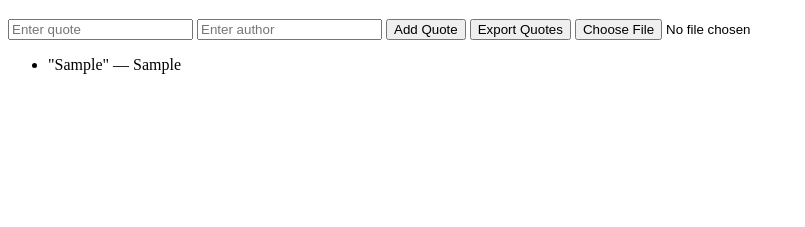
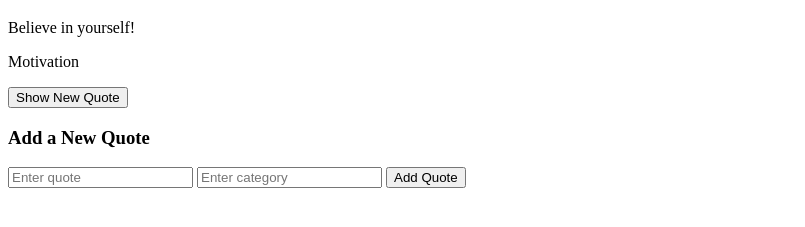
Before and after one commit to jwangetha/alx_fe_javascript, a plain HTML site: page index.html in a window 1280 px wide. Both pictures are taken after typing "Sample", "Sample" into the empty fields and a click on the button "Add Quote". Shown: the part 61-288 px from the top of the page, without its empty margins (0-805 px from the left). Drawn offline with Linux system fonts and the light colour scheme.

Commit message:
Correction on index.html and script.js

```diff
--- a/index.html
+++ b/index.html
@@ -7,14 +7,14 @@
 <body>
   <h1>Dynamic Quote Generator</h1>
 
+  <p id="quote-text"></p>
+  <p id="quote-category"></p>
+  <button id="showQuoteBtn">Show New Quote</button>
+
+  <h3>Add a New Quote</h3>
   <input type="text" id="quoteInput" placeholder="Enter quote">
-  <input type="text" id="authorInput" placeholder="Enter author">
+  <input type="text" id="categoryInput" placeholder="Enter category">
   <button id="addQuoteBtn">Add Quote</button>
-
-  <button id="exportBtn">Export Quotes</button>
-  <input type="file" id="importFile" accept=".json" onchange="importFromJsonFile(event)" />
-
-  <ul id="quotesList"></ul>
 
   <script src="script.js"></script>
 </body>
--- a/script.js
+++ b/script.js
@@ -1,71 +1,34 @@
-let quotes = [];
+// Pre-filled quotes array with required structure
+let quotes = [
+  { text: "Believe in yourself!", category: "Motivation" },
+  { text: "The journey of a thousand miles begins with one step.", category: "Wisdom" },
+  { text: "Do what you can, with what you have, where you are.", category: "Inspiration" }
+];
 
-// Load quotes from localStorage
-function loadQuotes() {
-  const storedQuotes = localStorage.getItem('quotes');
-  if (storedQuotes) {
-    quotes = JSON.parse(storedQuotes);
-  }
-  renderQuotes();
-}
-
-// Save quotes to localStorage
-function saveQuotes() {
-  localStorage.setItem('quotes', JSON.stringify(quotes));
+// Display random quote
+function displayRandomQuote() {
+  const randomIndex = Math.floor(Math.random() * quotes.length);
+  const randomQuote = quotes[randomIndex];
+  document.getElementById('quote-text').textContent = randomQuote.text;
+  document.getElementById('quote-category').textContent = randomQuote.category;
 }
 
 // Add new quote
-document.getElementById('addQuoteBtn').addEventListener('click', () => {
+function addQuote() {
   const quoteText = document.getElementById('quoteInput').value.trim();
-  const authorText = document.getElementById('authorInput').value.trim();
-  if (quoteText && authorText) {
-    quotes.push({ text: quoteText, author: authorText });
-    saveQuotes();
-    renderQuotes();
+  const categoryText = document.getElementById('categoryInput').value.trim();
+
+  if (quoteText && categoryText) {
+    quotes.push({ text: quoteText, category: categoryText });
     document.getElementById('quoteInput').value = '';
-    document.getElementById('authorInput').value = '';
-  }
-});
-
-// Render quotes to list
-function renderQuotes() {
-  const list = document.getElementById('quotesList');
-  list.innerHTML = '';
-  quotes.forEach((q, index) => {
-    const li = document.createElement('li');
-    li.textContent = `"${q.text}" — ${q.author}`;
-    list.appendChild(li);
-  });
-
-  // Optionally store last viewed quote in sessionStorage
-  if (quotes.length > 0) {
-    sessionStorage.setItem('lastQuote', JSON.stringify(quotes[quotes.length - 1]));
+    document.getElementById('categoryInput').value = '';
+    displayRandomQuote(); // update DOM
   }
 }
 
-// Export quotes as JSON
-document.getElementById('exportBtn').addEventListener('click', () => {
-  const blob = new Blob([JSON.stringify(quotes, null, 2)], { type: 'application/json' });
-  const url = URL.createObjectURL(blob);
-  const a = document.createElement('a');
-  a.href = url;
-  a.download = 'quotes.json';
-  a.click();
-  URL.revokeObjectURL(url);
-});
+// Event listeners
+document.getElementById('showQuoteBtn').addEventListener('click', displayRandomQuote);
+document.getElementById('addQuoteBtn').addEventListener('click', addQuote);
 
-// Import quotes from JSON file
-function importFromJsonFile(event) {
-  const fileReader = new FileReader();
-  fileReader.onload = function(event) {
-    const importedQuotes = JSON.parse(event.target.result);
-    quotes.push(...importedQuotes);
-    saveQuotes();
-    renderQuotes();
-    alert('Quotes imported successfully!');
-  };
-  fileReader.readAsText(event.target.files[0]);
-}
-
-// Initialize
-loadQuotes();
+// Show one quote on page load
+displayRandomQuote();
```
